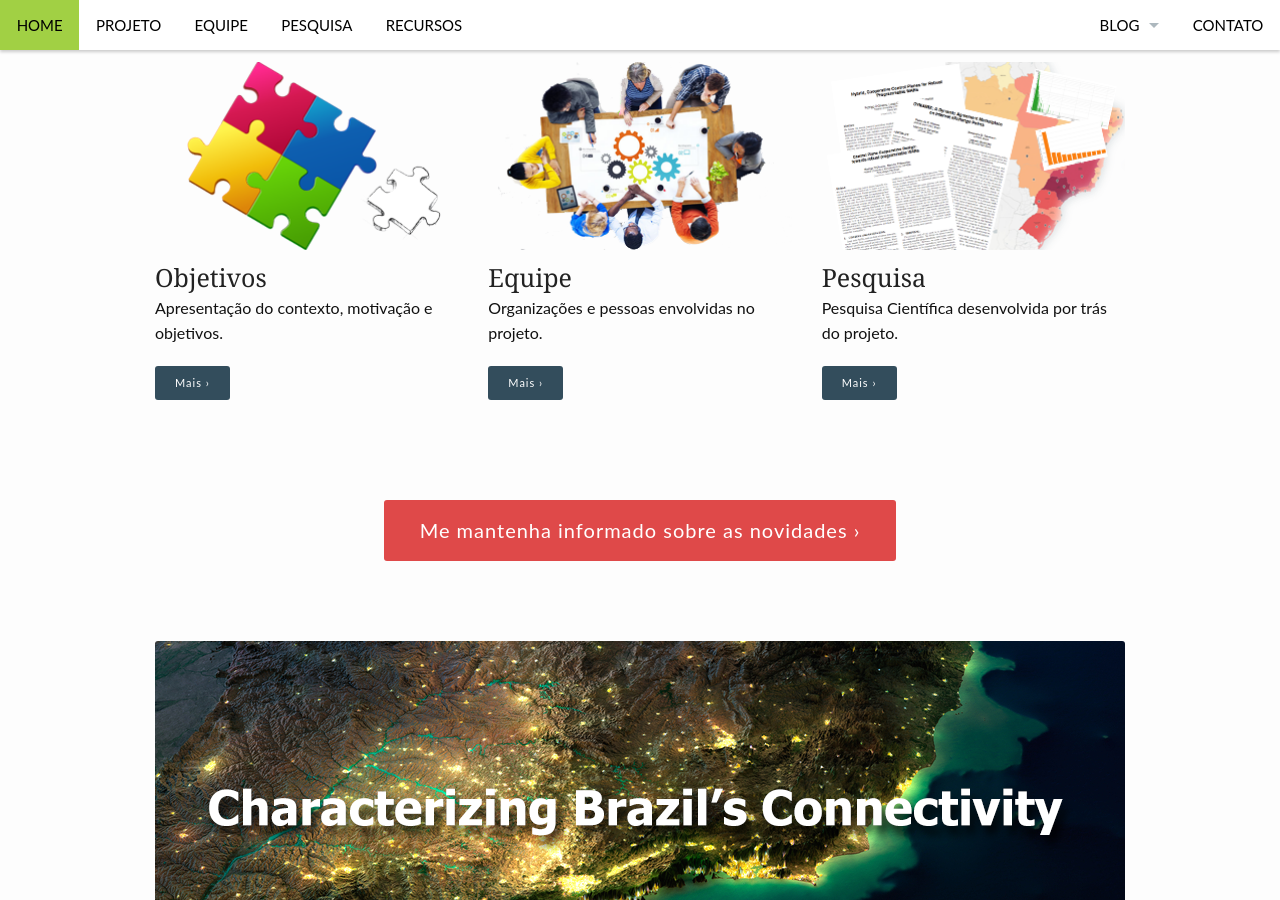
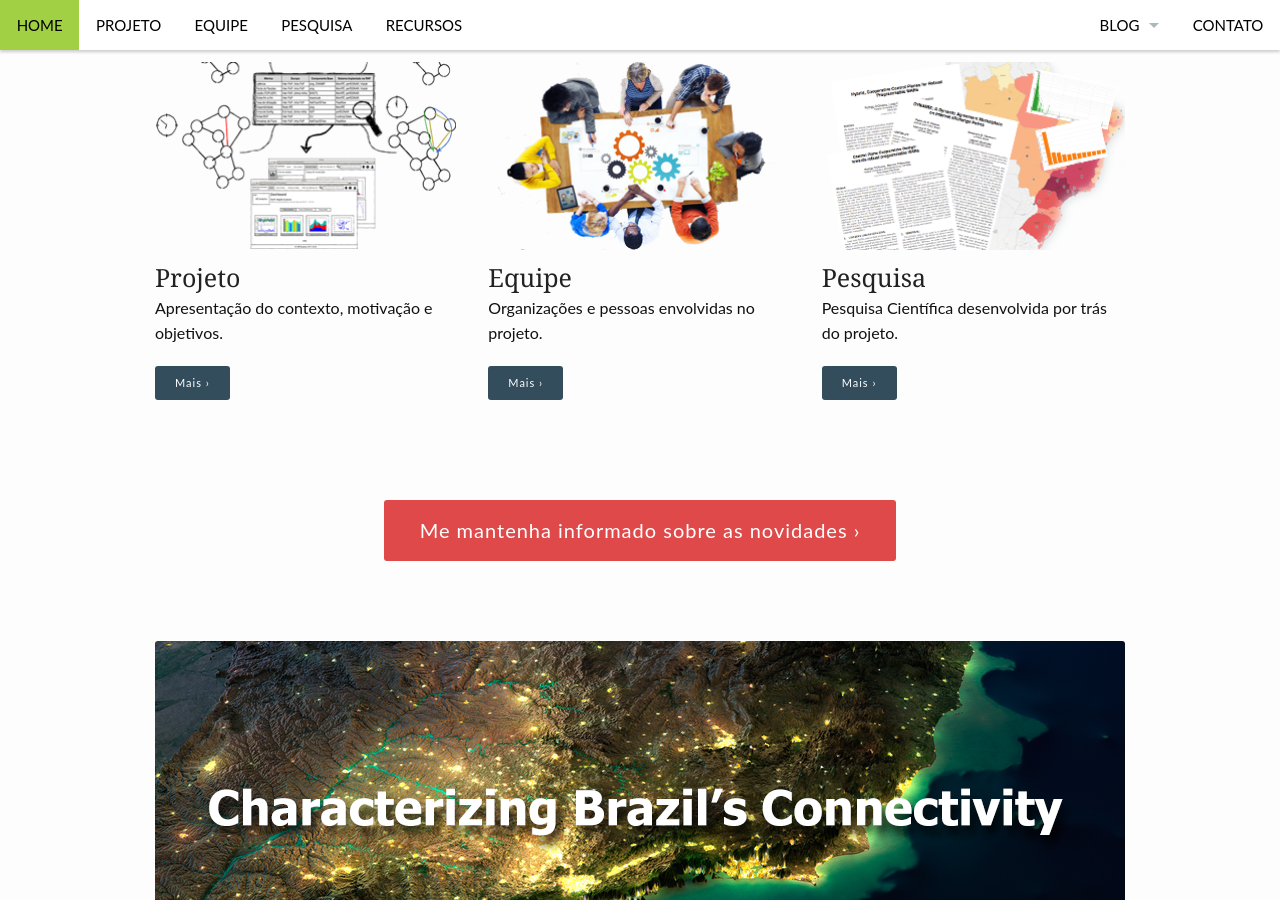
Before and after one commit to ipe-analytics/ipe-analytics-website, a Jekyll site: the page built from pages/pages-root-folder/index.md, in a window 1280 px wide and 900 px high, scrolled down 500 px. Built offline with Jekyll 4.4.1, drawn with Linux system fonts in a browser that asks for light colours.

Commit message:
Updated main page + new image

```diff
--- a/pages/pages-root-folder/index.md
+++ b/pages/pages-root-folder/index.md
@@ -13,18 +13,18 @@ overview:
   text: O IPÊ Analytics propõe um sistema para analisar os dados coletados pelos monitoramentos existentes na rede IPÊ usando técnicas de Análise de Grandes Volumes de Dados (Big Data Analytics). O principal objetivo é fornecer informações mais valiosas para amparar a gerência de operações, a engenharia de tráfego e o planejamento da rede.
 
 widget1:
-  title: "Objetivos"
-  url: 'https://ipe-analytics.github.io'
-  image: '/images/logo-objetivos-site.png'
+  title: "Projeto"
+  url: 'https://ipe-analytics.github.io/project/'
+  image: '/images/logo-projeto-site_v2.png'
   text: 'Apresentação do contexto, motivação e objetivos.'
 widget2:
   title: "Equipe"
-  url: 'https://ipe-analytics.github.io'
+  url: 'https://ipe-analytics.github.io/people/'
   image: '/images/logo-equipe_recursos-site2.png'
   text: 'Organizações e pessoas envolvidas no projeto.'
 widget3:
   title: "Pesquisa"
-  url: 'https://ipe-analytics.github.io'
+  url: 'https://ipe-analytics.github.io/publications/'
   image: '/images/logo-pesquisa-site.png'
   text: 'Pesquisa Científica desenvolvida por trás do projeto.'
 #
```
Also changed, not shown: images/logo-projeto-site.png (added), images/logo-projeto-site_v2.png (added).
